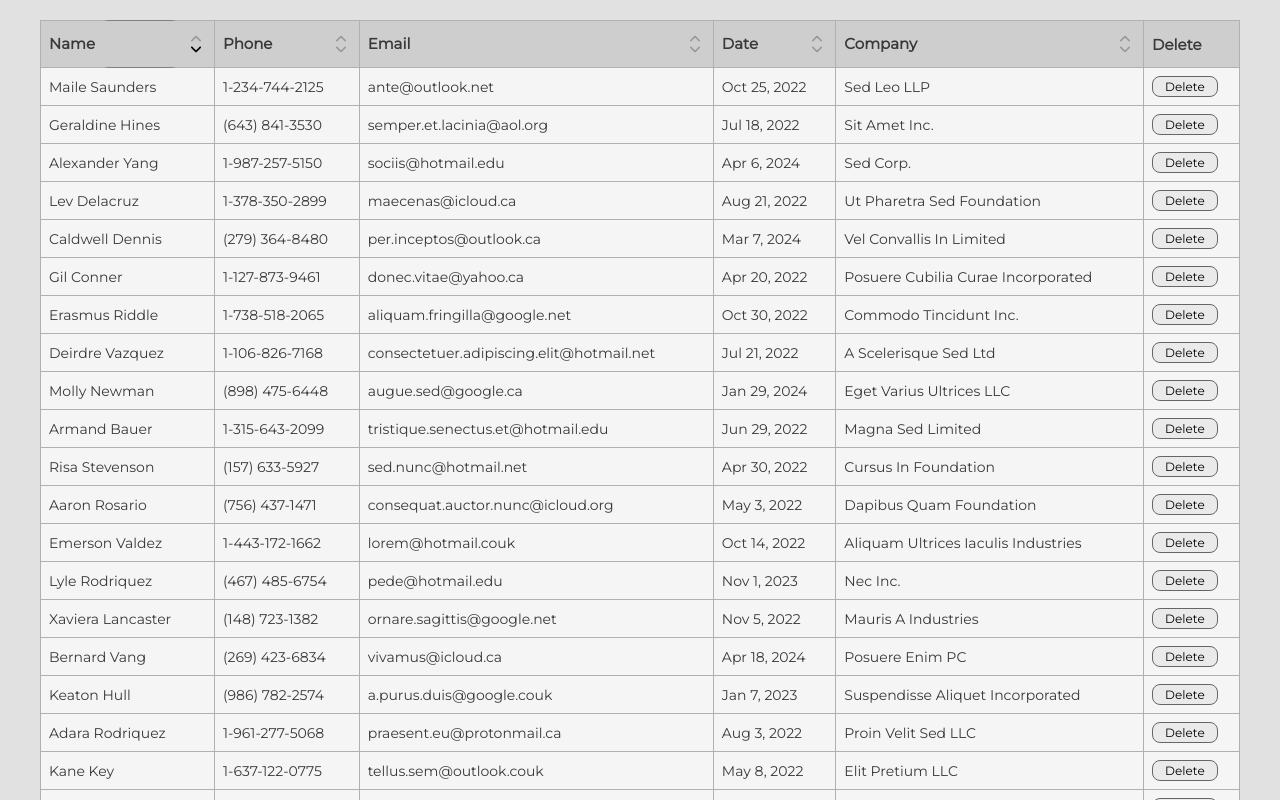
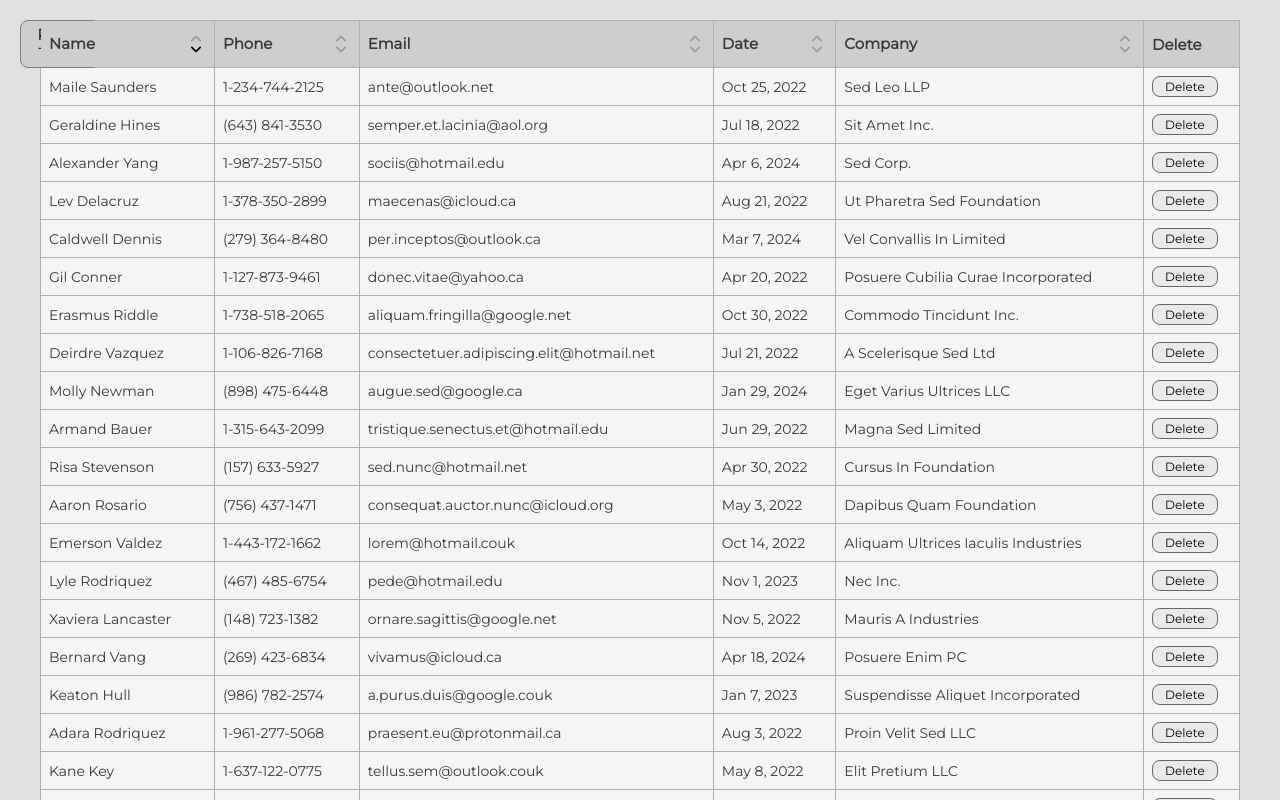
Before and after one commit to dmindar/json_table, a plain HTML site: page index.html in a window 1280 px wide. Shown: the top 800 px of the page. Drawn offline with Linux system fonts and the light colour scheme.

Commit message:
Update style.css

```diff
--- a/style.css
+++ b/style.css
@@ -57,7 +57,7 @@
   position: fixed;
   width: 80px;
   top: 20px;
-  left: 100px;
+  left: 20px;
   font-weight: 500;
   padding: 4px;
   border: 1px solid gray;
```
